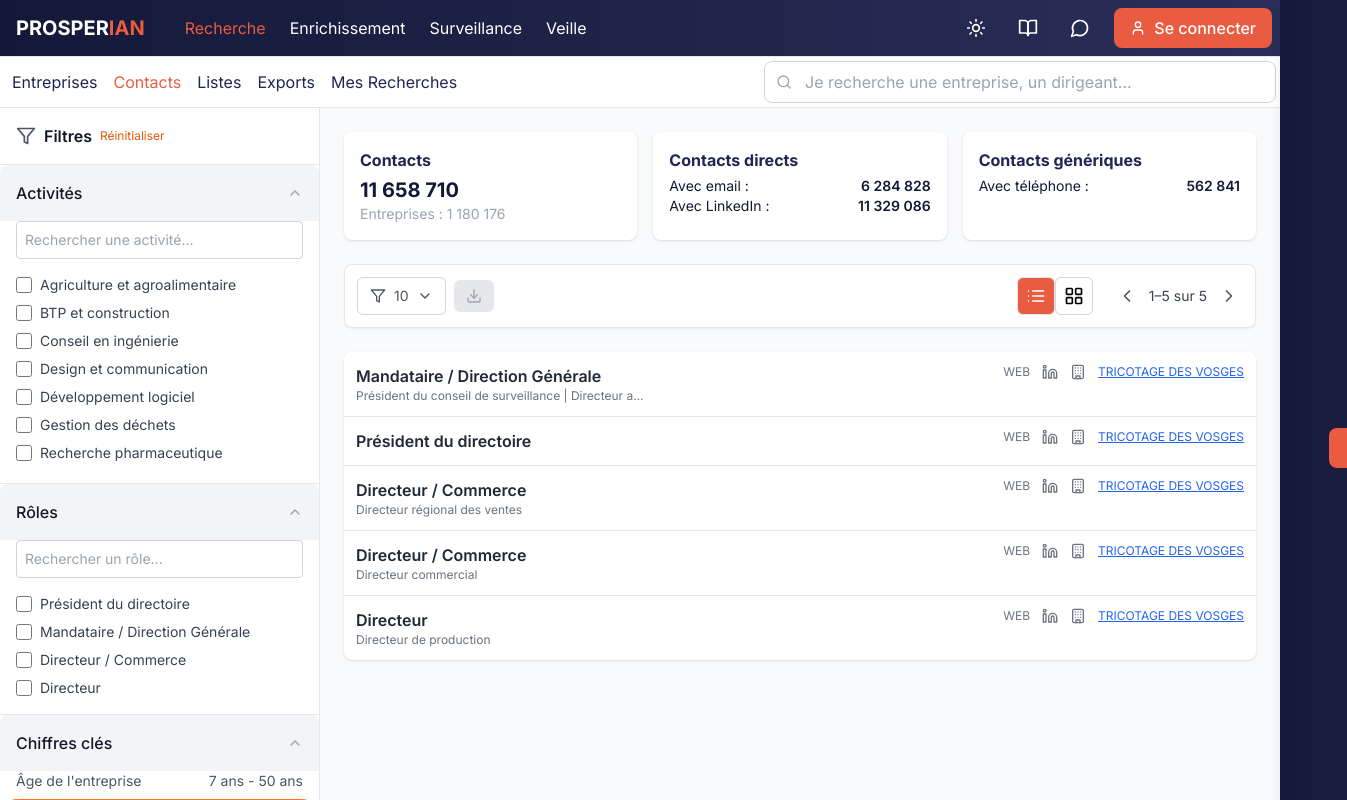
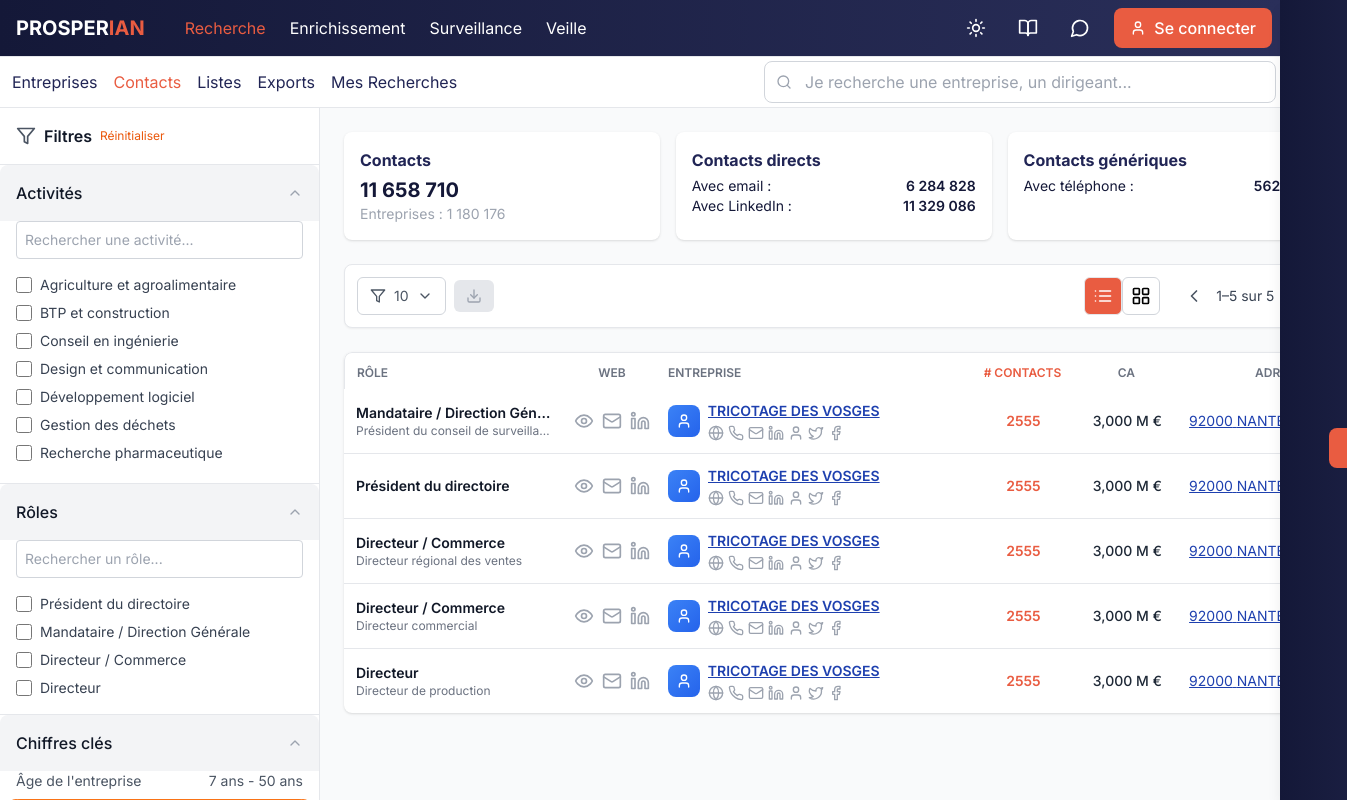
Before and after one commit to Handsome072/prosperian-front, a React (Vite) app: page /recherche/contact in a window 1280 px wide. Shown: the top 800 px of the page, 1347 px wide, since content can reach past the window. Built offline with nearby package versions, Linux system fonts and the light colour scheme.

Commit message:
Contact liste affichage

```diff
--- a/src/data/mockContacts.ts
+++ b/src/data/mockContacts.ts
@@ -6,26 +6,51 @@ export const mockContacts: MockContacts = {
       role: "Président du directoire",
       entreprise: "TRICOTAGE DES VOSGES",
       subrole: "",
+      id: "1",
+      contactsCount: 2555,
+      revenue: 3000000000,
+      postalCode: "92000",
+      city: "NANTERRE"
     },
     {
       role: "Mandataire / Direction Générale",
       subrole: "Président du conseil de surveillance | Directeur a...",
       entreprise: "TRICOTAGE DES VOSGES",
+      id: "2",
+      contactsCount: 2555,
+      revenue: 3000000000,
+      postalCode: "92000",
+      city: "NANTERRE"
     },
     {
       role: "Directeur / Commerce",
       subrole: "Directeur régional des ventes",
       entreprise: "TRICOTAGE DES VOSGES",
+      id: "3",
+      contactsCount: 2555,
+      revenue: 3000000000,
+      postalCode: "92000",
+      city: "NANTERRE"
     },
     {
       role: "Directeur / Commerce",
       subrole: "Directeur commercial",
       entreprise: "TRICOTAGE DES VOSGES",
+      id: "4",
+      contactsCount: 2555,
+      revenue: 3000000000,
+      postalCode: "92000",
+      city: "NANTERRE"
     },
     {
       role: "Directeur",
       subrole: "Directeur de production",
       entreprise: "TRICOTAGE DES VOSGES",
+      id: "5",
+      contactsCount: 2555,
+      revenue: 3000000000,
+      postalCode: "92000",
+      city: "NANTERRE"
     },
   ],
   postes: [
--- a/src/pages/Recherche/Contact/index.tsx
+++ b/src/pages/Recherche/Contact/index.tsx
@@ -1,5 +1,5 @@
 import React, { useState, useEffect } from "react";
-import { Building, Linkedin } from "lucide-react";
+import { Building, Linkedin, Globe, Phone, Mail, User, Facebook, Eye, Twitter } from "lucide-react";
 import { useFilterContext } from "@contexts/FilterContext";
 import ContactOptions from "./_components/ContactOptions";
 import ExportModalGlobal from "../../../components/ExportModalGlobal";
@@ -155,12 +155,23 @@ const Contact: React.FC = () => {
           <div className="flex gap-6 w-full max-w-full">
             {/* Table principale (gauche) */}
             <div className="flex-1 bg-white shadow rounded-lg overflow-hidden">
+              <div className="overflow-x-auto max-h-[calc(100vh-12rem)] overflow-y-auto">
+                {/* Header colonnes */}
+                <div className="flex items-center gap-2 px-3 pt-3 pb-2 text-xs font-semibold text-gray-500 uppercase bg-white border-t border-l border-r border-gray-200 rounded-t-lg min-w-[900px]">
+                  {currentSort !== 'Pertinence' && <span className="w-8" />} {/* Checkbox */}
+                  <span className="flex-1 min-w-0">Rôle</span>
+                  <span className="w-24 text-center">Web</span>
+                  <span className="flex-[1.5] min-w-0">Entreprise</span>
+                  <span className="w-24 text-center text-[#E95C41]"># Contacts</span>
+                  <span className="w-24 text-center">CA</span>
+                  <span className="w-32 text-right">Adresse</span>
+                </div>
                 <div className="divide-y">
                   {filteredContacts.length > 0 ? (
                     filteredContacts.slice(0, displayLimit).map((item, index) => (
-                    <div key={item.id} className="p-3 hover:bg-gray-50 flex items-start justify-between">
-                      <div className="flex items-center gap-2">
-                        {currentSort !== "Pertinence" && (
+                      <div key={item.id || index} className="p-3 hover:bg-gray-50 flex items-center gap-2 min-w-[900px]">
+                        {/* Checkbox (si tri != Pertinence) */}
+                        {currentSort !== 'Pertinence' && (
                           <input
                             type="checkbox"
                             checked={selectedContacts.has(index)}
@@ -168,16 +179,50 @@ const Contact: React.FC = () => {
                             aria-label={`Select contact ${item.role} at ${item.entreprise}`}
                           />
                         )}
-                        <div className="flex-1">
-                          <div className="font-semibold text-gray-800">{item.role || "No Role"}</div>
-                          {item.subrole && <div className="text-gray-500 text-xs">{item.subrole}</div>}
+                        {/* Rôle */}
+                        <div className="flex-1 min-w-0">
+                          <div className="font-semibold text-gray-900 text-sm truncate">{item.role}</div>
+                          {item.subrole && <div className="text-xs text-gray-500 truncate">{item.subrole}</div>}
+                        </div>
+                        {/* WEB */}
+                        <div className="w-24 flex items-center justify-center gap-2 text-gray-400">
+                          <Eye className="w-5 h-5" />
+                          <Mail className="w-5 h-5" />
+                          <Linkedin className="w-5 h-5" />
+                        </div>
+                        {/* ENTREPRISE */}
+                        <div className="flex-[1.5] min-w-0 flex items-center gap-2">
+                          {item.logo ? (
+                            <img src={item.logo} alt={item.entreprise} className="w-8 h-8 rounded-lg object-cover border border-gray-200" />
+                          ) : (
+                            <div className="w-8 h-8 bg-gradient-to-br from-blue-500 to-blue-600 rounded-lg flex items-center justify-center">
+                              <User className="w-4 h-4 text-white" />
+                            </div>
+                          )}
+                          <div className="flex flex-col min-w-0">
+                            <span className="font-semibold text-blue-800 text-sm underline truncate cursor-pointer">{item.entreprise}</span>
+                            <div className="flex items-center gap-1 mt-1 text-gray-400 text-xs">
+                              <Globe className="w-4 h-4" />
+                              <Phone className="w-4 h-4" />
+                              <Mail className="w-4 h-4" />
+                              <Linkedin className="w-4 h-4" />
+                              <User className="w-4 h-4" /> {/* Google icon placeholder */}
+                              <Twitter className="w-4 h-4" />
+                              <Facebook className="w-4 h-4" />
                             </div>
                           </div>
-                      <div className="flex items-center gap-3 text-gray-500">
-                        <span className="text-xs">WEB</span>
-                        <Linkedin size={16} />
-                        <Building size={16} />
-                        <span className="text-xs text-blue-600 underline">{item.entreprise || "No Entreprise"}</span>
+                        </div>
+                        {/* # CONTACTS */}
+                        <div className="w-24 text-center text-sm font-semibold text-[#E95C41]">
+                          {item.contactsCount ?? '-'}
+                        </div>
+                        {/* CA */}
+                        <div className="w-24 text-center text-sm text-gray-800 font-medium">
+                          {item.revenue ? `${(item.revenue / 1_000_000).toLocaleString()} M €` : '-'}
+                        </div>
+                        {/* Adresse */}
+                        <div className="w-32 text-right text-sm text-blue-800 underline truncate">
+                          {item.postalCode} {item.city}
                         </div>
                       </div>
                     ))
@@ -186,39 +231,7 @@ const Contact: React.FC = () => {
                   )}
                 </div>
               </div>
-
-            {/* Sidebar Stats (droite) */}
-            {/* Types de postes && Niveaux hiérarchiques */}
-            {/* <div className="w-80 flex-shrink-0 space-y-6">
-            <div className="bg-white shadow p-4 rounded-lg">
-              <div className="font-semibold text-gray-700 mb-2">Types de postes</div>
-              {postes.map((item, index) => (
-                <div key={`poste-${index}-${item.label}`} className="mb-2">
-                  <div className="flex justify-between text-xs text-gray-500">
-                    <span>{item.label}</span>
-                    <span>{item.value >= 1 ? `${item.value}M+` : `${(item.value * 1000).toFixed(0)}K+`}</span>
             </div>
-                  <div className="w-full bg-gray-200 h-2 rounded">
-                    <div className="bg-red-500 h-2 rounded" style={{ width: `${(item.value / 1.5) * 100}%` }}></div>
-                  </div>
-                </div>
-              ))}
-            </div>
-            <div className="bg-white shadow p-4 rounded-lg">
-              <div className="font-semibold text-gray-700 mb-2">Niveaux hiérarchiques</div>
-              {niveaux.map((item, index) => (
-                <div key={`niveau-${index}-${item.label}`} className="mb-3">
-                  <div className="flex justify-between text-xs text-gray-500">
-                    <span>{item.label}</span>
-                    <span>{item.value} M+</span>
-                  </div>
-                  <div className="w-full bg-gray-200 h-2 rounded">
-                    <div className="bg-red-500 h-2 rounded" style={{ width: `${(item.value / 4.7) * 100}%` }}></div>
-                  </div>
-                </div>
-              ))}
-            </div>
-          </div> */}
           </div>
         </div>
       </div>
```
Also changed, not shown: src/entities/Contact.ts (+15 -4 lines). Lines whose indentation alone changed are shown as unchanged.
